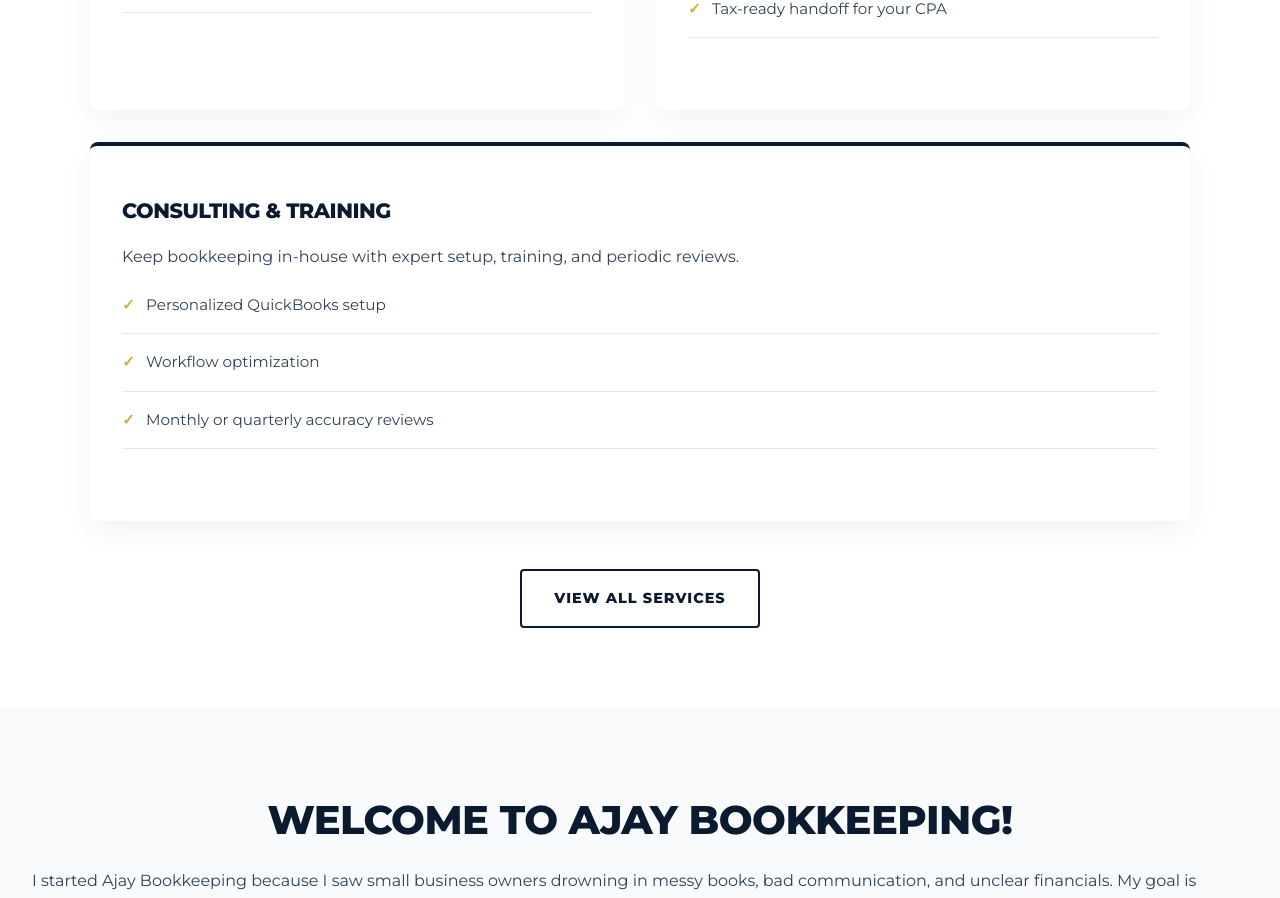
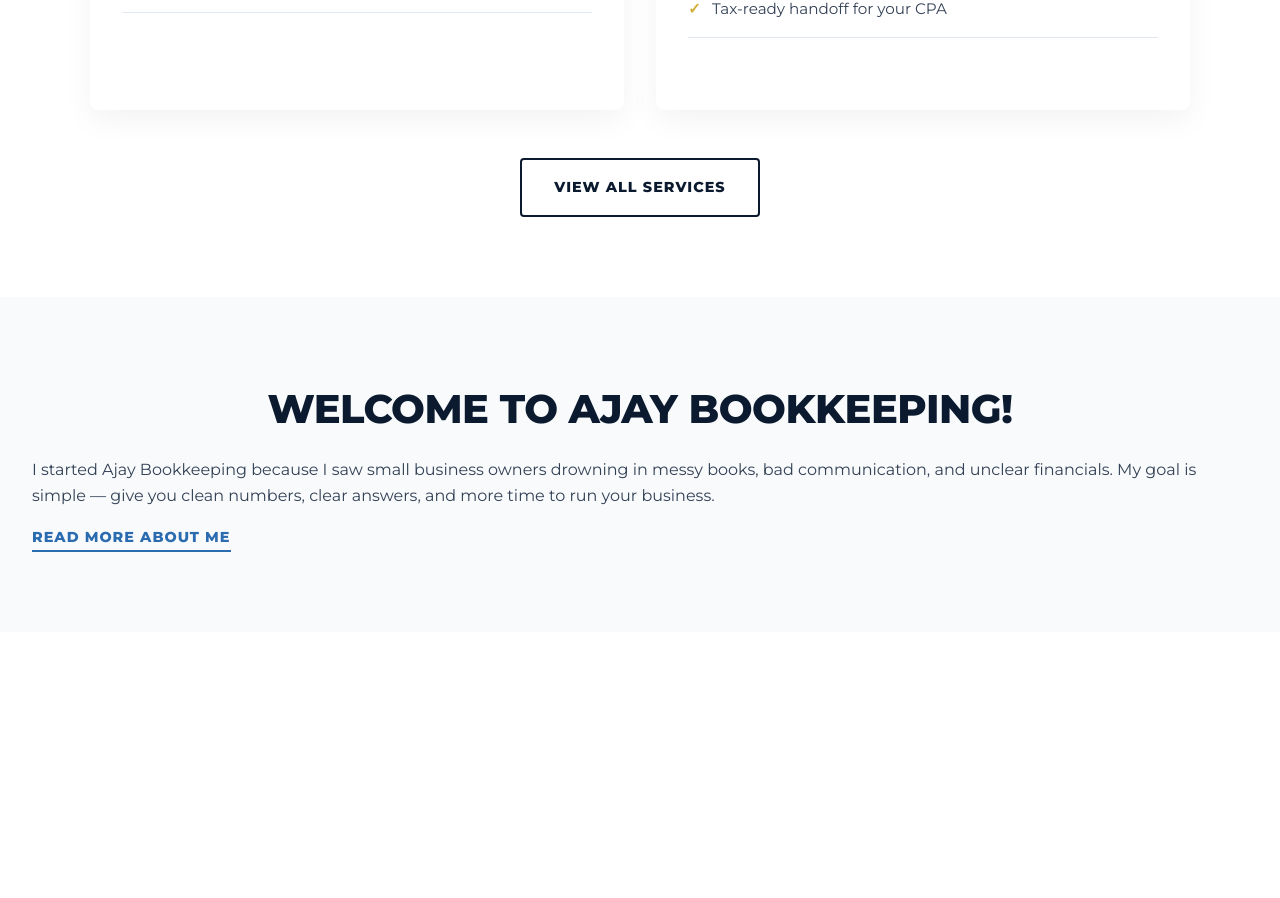
Before and after one commit to AKHAASH/ajayca-bookkeeping, a React (Vite) app: page / in a window 1280 px wide. Shown: the part 1292-2190 px from the top of the page. Built offline with nearby package versions, Linux system fonts and the light colour scheme.

Commit message:
pricing and home page change

```diff
--- a/src/pages/Home.jsx
+++ b/src/pages/Home.jsx
@@ -42,16 +42,6 @@
               <li>Tax-ready handoff for your CPA</li>
             </ul>
           </div>
-
-          <div className="service-card">
-            <h3>Consulting & Training</h3>
-            <p>Keep bookkeeping in-house with expert setup, training, and periodic reviews.</p>
-            <ul>
-              <li>Personalized QuickBooks setup</li>
-              <li>Workflow optimization</li>
-              <li>Monthly or quarterly accuracy reviews</li>
-            </ul>
-          </div>
         </div>
         <div className="center-btn">
              <Link to="/services" className="btn outline">View All Services</Link>
--- a/src/pages/Pricing.jsx
+++ b/src/pages/Pricing.jsx
@@ -10,7 +10,7 @@
         <div className="pricing-card">
           <h2>Essential</h2>
           <p className="subtitle">Simple, accurate bookkeeping every month</p>
-          <div className="price">$300 to $350 / month</div>
+          <div className="price">$150 to $200 / month</div>
           <ul>
             <li>✓ Monthly bank and card reconciliation</li>
             <li>✓ Expense categorization with bank rules</li>
@@ -23,7 +23,7 @@
           <div className="badge">Most popular</div>
           <h2>Professional</h2>
           <p className="subtitle">Clear numbers that support growth</p>
-          <div className="price">$350 to $450 / month</div>
+          <div className="price">$200 to $350 / month</div>
           <ul>
             <li>✓ Everything in Essential</li>
             <li>✓ Light AR and AP tracking</li>
@@ -36,7 +36,7 @@
         <div className="pricing-card">
           <h2>Premium</h2>
           <p className="subtitle">Hands-on support and advanced reporting</p>
-          <div className="price">$450 to $750 / month</div>
+          <div className="price">$350 to $500 / month</div>
           <ul>
             <li>✓ Everything in Professional</li>
             <li>✓ Custom reports and KPI dashboards</li>
```
